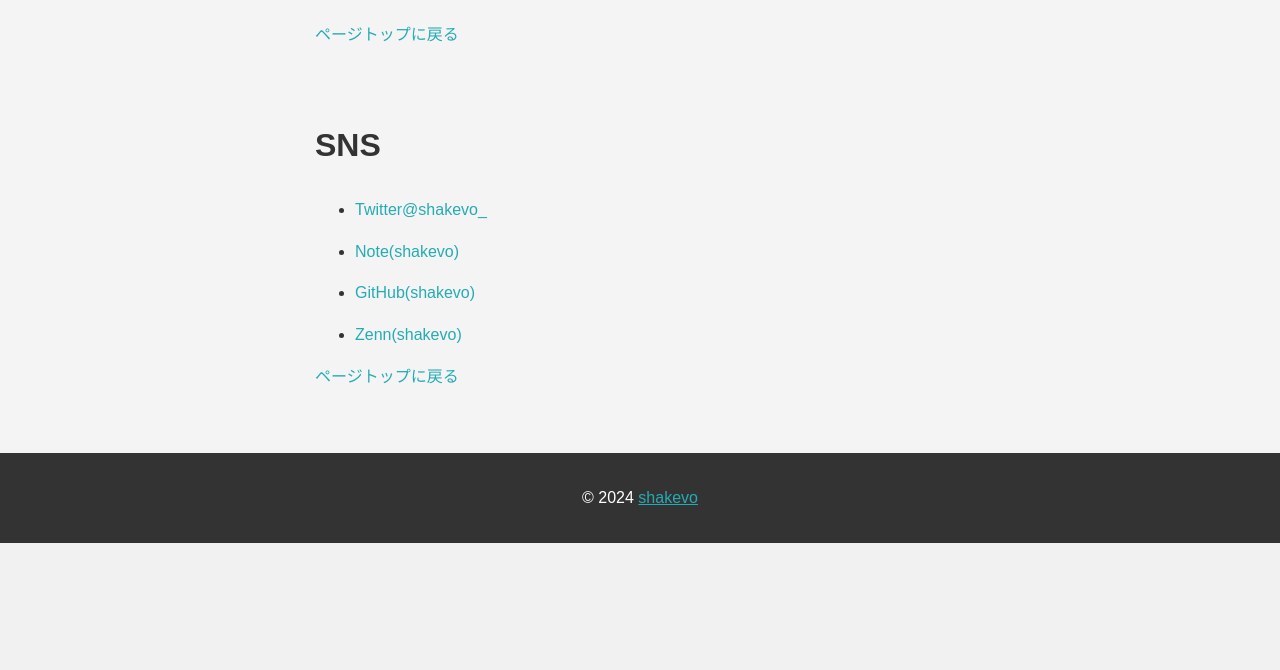
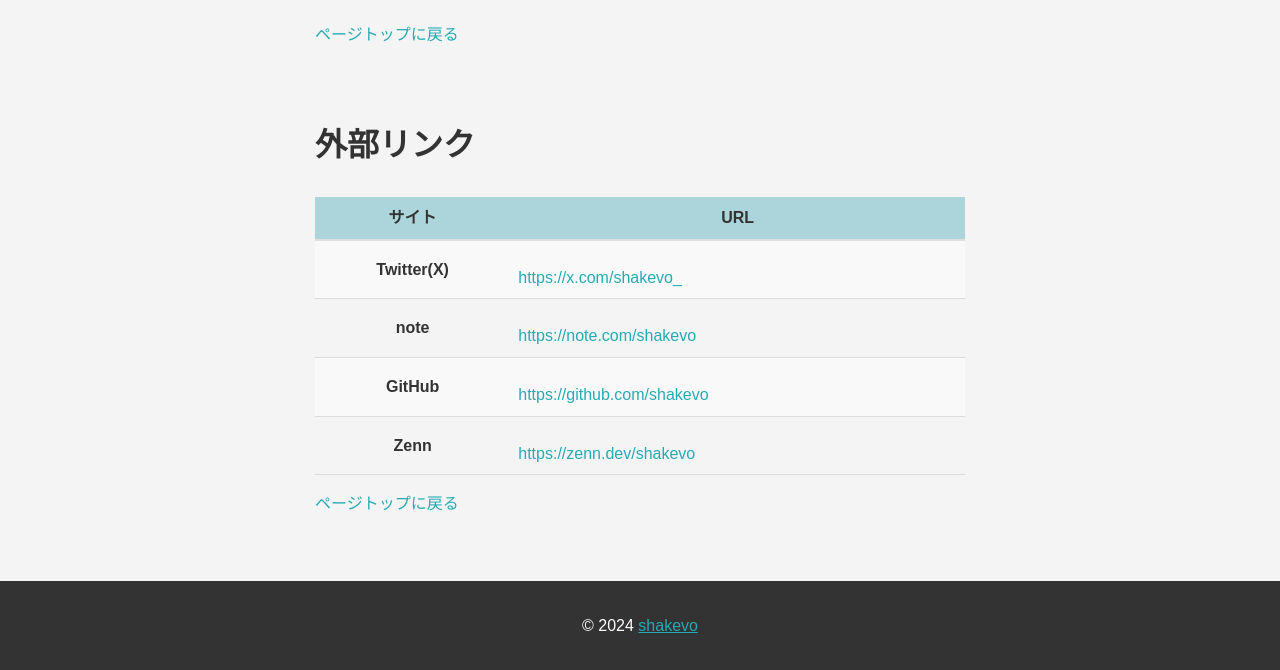
Before and after one commit to shakevo/portfolio-202407, a PHP site: page / in a window 1280 px wide. Shown: the part 3060-3730 px from the top of the page. Before the commit the page ends 3603 px from the top, so only its background shows below. Run offline with PHP 8.4, Linux system fonts and the light colour scheme; some web fonts are replaced.

Commit message:
テキスト修正

```diff
--- a/public_html/index.php
+++ b/public_html/index.php
@@ -254,15 +254,36 @@
             <img src="img/example.png" alt="画像呼び出し例(width100%にする)" width="100%">
             <a href="#top">ページトップに戻る</a>
         </section>
-        <section id="sns">
-            <h2>SNS</h2>
+        <section id="external">
+            <h2>外部リンク</h2>
+            <!-- 外部リンク -->
             <p>
-                <ul>
-                    <li><a href="https://x.com/shakevo_/" target="_blank">Twitter@shakevo_</a></li>
-                    <li><a href="https://note.com/shakevo" target="_blank">Note(shakevo)</a></li>
-                    <li><a href="https://github.com/shakevo" target="_blank">GitHub(shakevo)</a></li>
-                    <li><a href="https://zenn.dev/shakevo" target="_blank">Zenn(shakevo)</a></li>
-                </ul>
+                <table>
+                    <thead>
+                        <tr>
+                            <th scope="col">サイト</th>
+                            <th scope="col">URL</th>
+                        </tr>
+                    </thead>
+                    <tbody>
+                        <tr>
+                            <th scope="row">Twitter(X)</th>
+                            <td><a href="https://x.com/shakevo_/" target="_blank">https://x.com/shakevo_</a></td>
+                        </tr>
+                        <tr>
+                            <th scope="row">note</th>
+                            <td><a href="https://note.com/shakevo" target="_blank">https://note.com/shakevo</a></td>
+                        </tr>
+                        <tr>
+                            <th scope="row">GitHub</th>
+                            <td><a href="https://github.com/shakevo" target="_blank">https://github.com/shakevo</a></td>
+                        </tr>
+                        <tr>
+                            <th scope="row">Zenn</th>
+                            <td><a href="https://zenn.dev/shakevo" target="_blank">https://zenn.dev/shakevo</a></td>
+                        </tr>
+                    </tbody>
+                </table>
             </p>
             <a href="#top">ページトップに戻る</a>
         </section>
```
